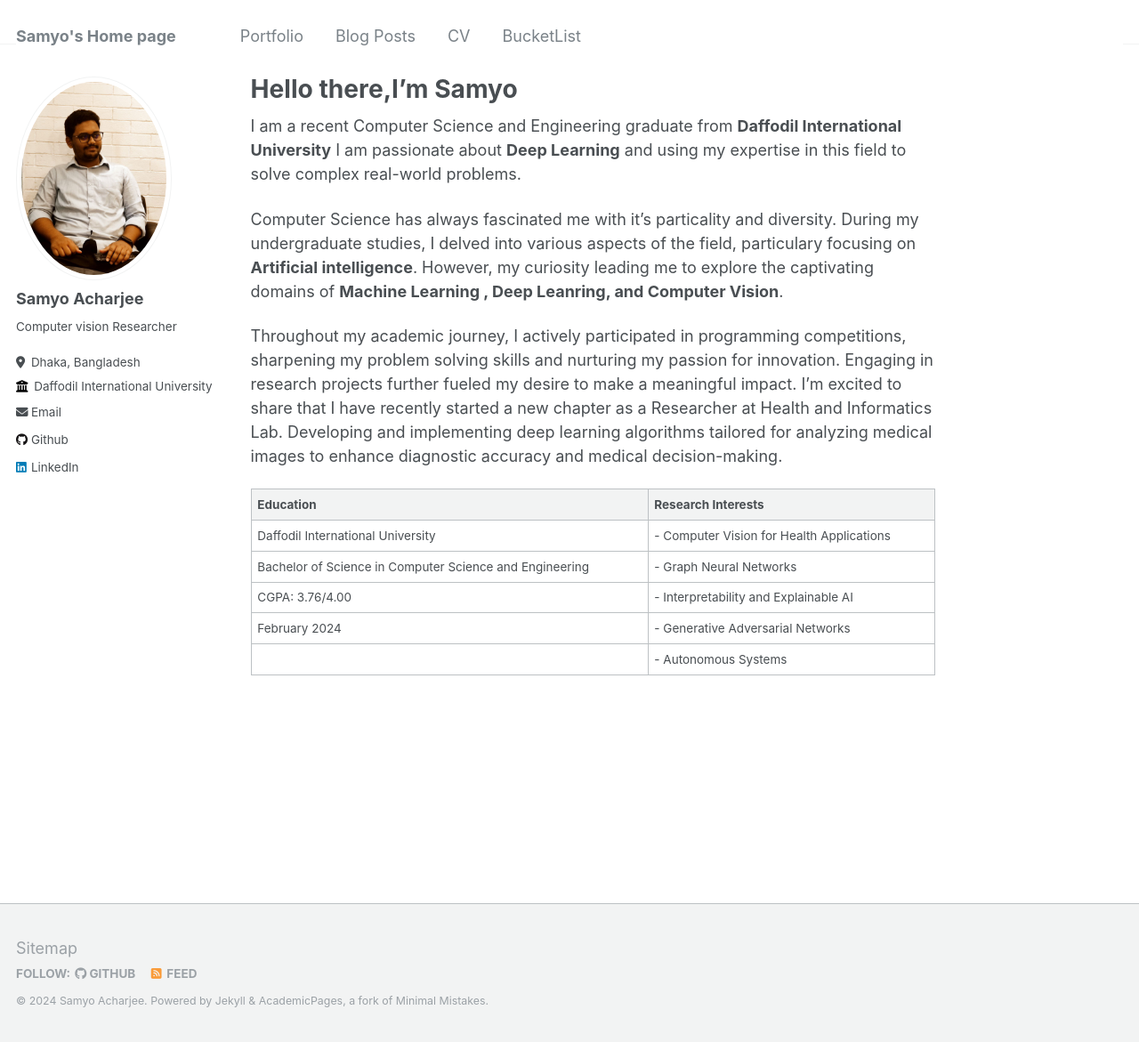
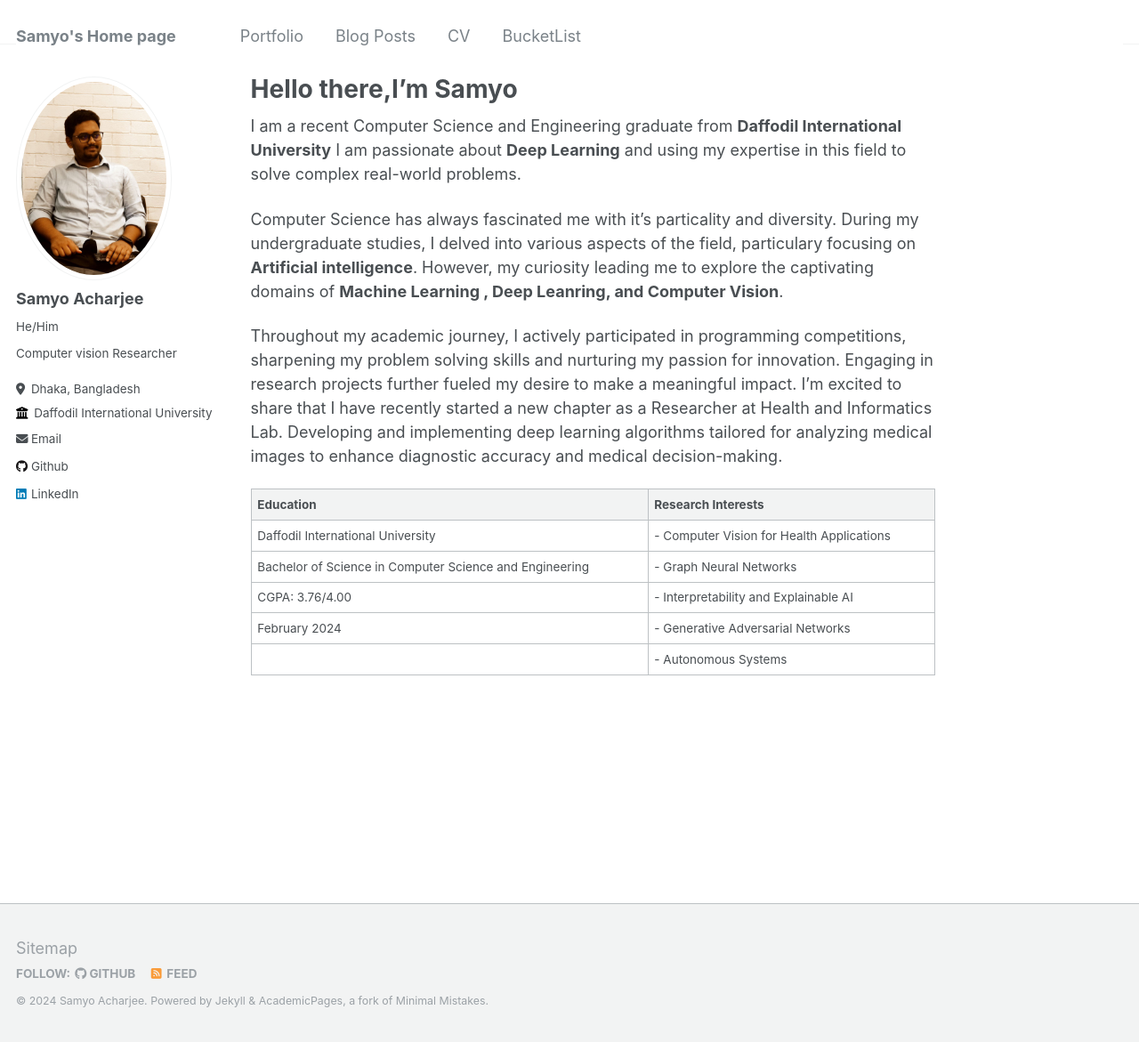
Before and after one commit to samyo00/samyo00.github.io, a Jekyll site: the page built from _pages/about.md, in a window 1280 px wide and 1171 px high. Shown: the whole window at 89% size. Built offline with Jekyll 4.4.1, drawn with Linux system fonts in a browser that asks for light colours.

```diff
--- a/_config.yml
+++ b/_config.yml
@@ -12,7 +12,7 @@ title                    : "Samyo's Home page "
 title_separator          : "-"
 name                     : &name "Samyo Acharjee"
 description              : &description "Machine Learning Researcher"
-url                      : https://samyo07.github.io/samya00.github.io/ # the base hostname & protocol for your site e.g. "https://mmistakes.github.io"
+url                      : https://samyo00.github.io/samya00.github.io/ # the base hostname & protocol for your site e.g. "https://mmistakes.github.io"
 baseurl                  : "" # the subpath of your site, e.g. "/blog"
 repository               : "samya00.github.io"
 
@@ -23,7 +23,7 @@ author:
   # Biographic information
   avatar           : "samyo.jpg"
   name             : "Samyo Acharjee"
-  pronouns         : # example: "she/her"
+  pronouns         : "He/Him"
   bio              : "Computer vision Researcher"
   location         : "Dhaka, Bangladesh"
   employer         : "Daffodil International University"
```
Also changed, not shown: _bucket-list/bucket-list.md (deleted, +0 -5 lines), _bucketlist/lists.md (added, +1 -0 lines).
